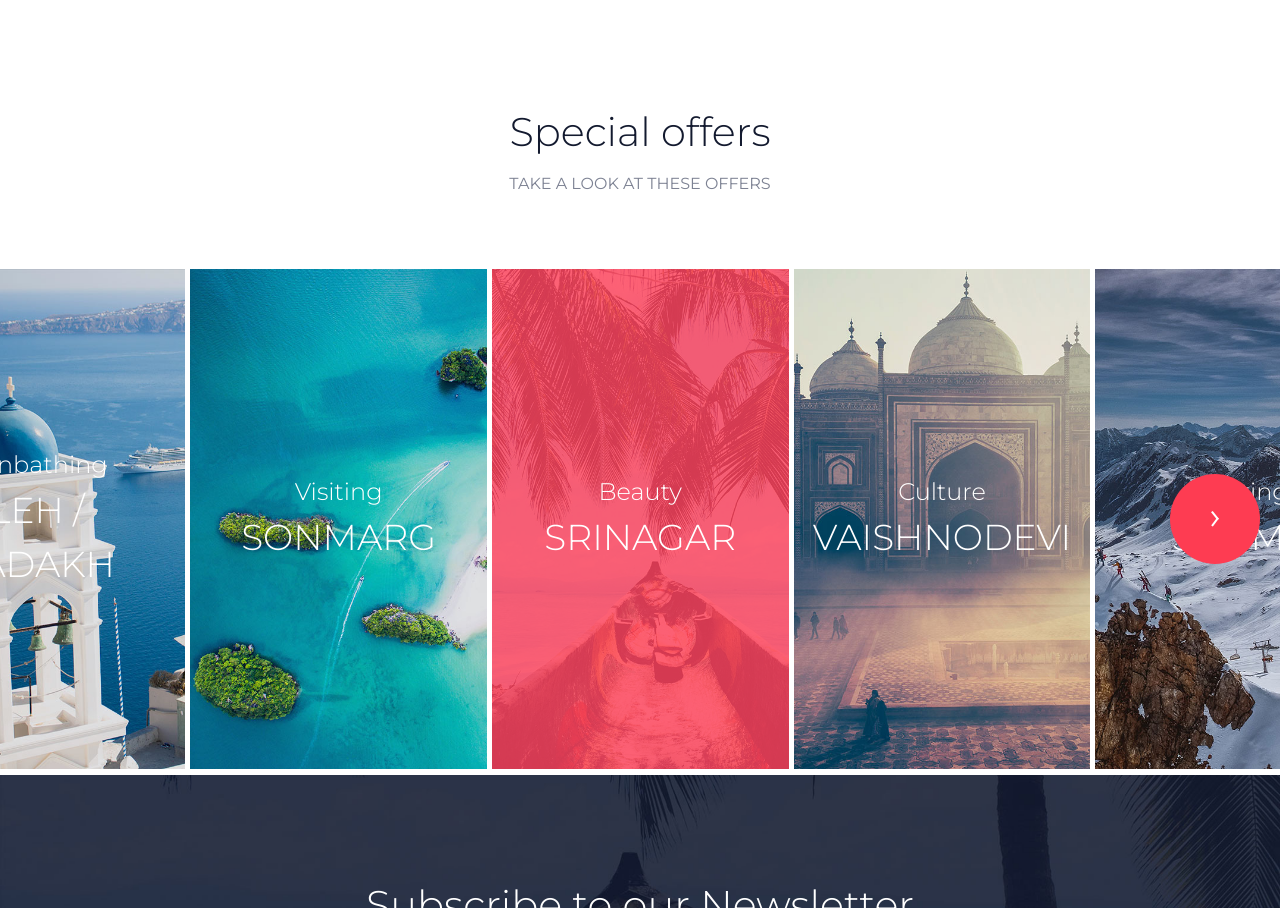
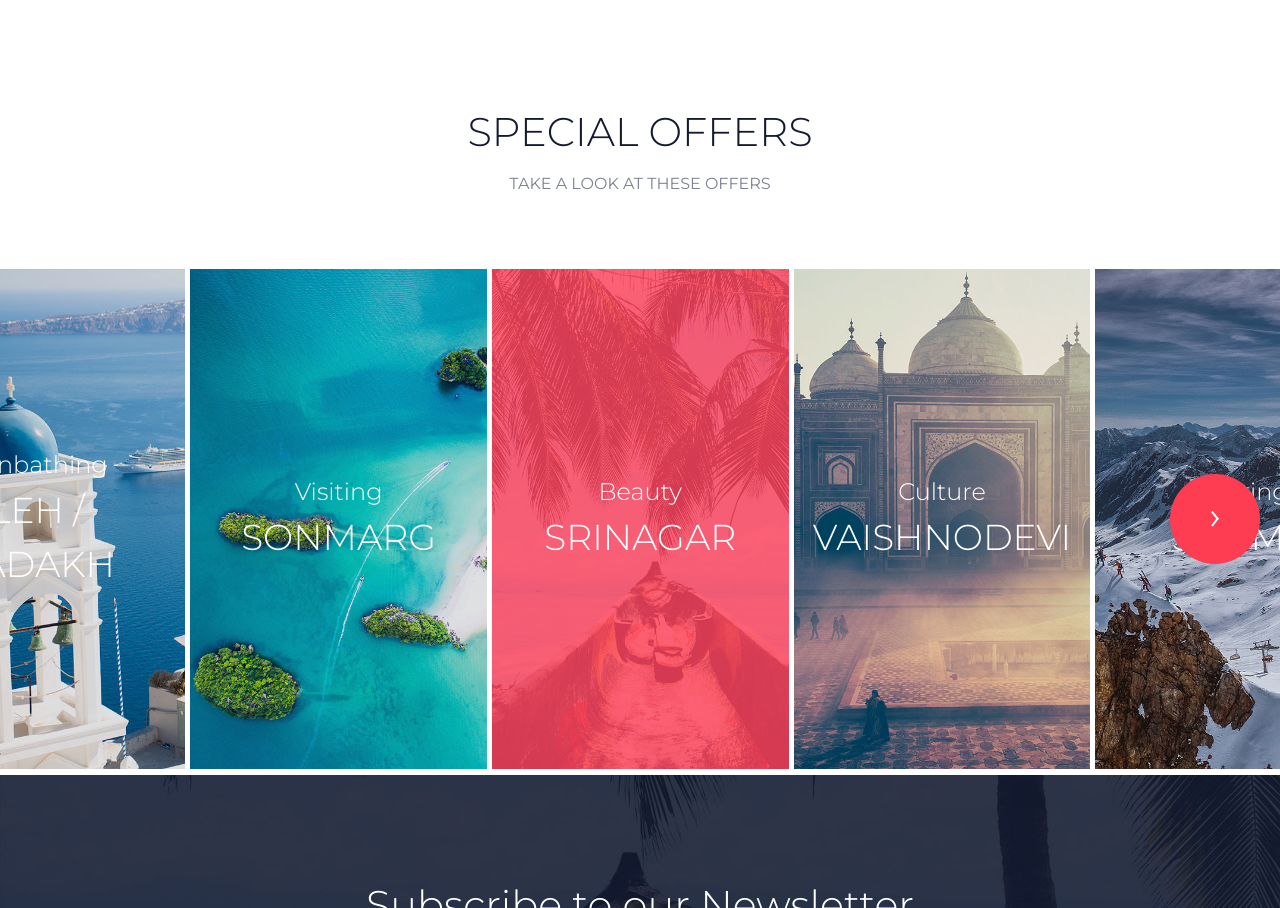
Before and after one commit to IshaPatro/jktourism.github.io, a plain HTML site: page index.html in a window 1280 px wide. Shown: the part 2789-3697 px from the top of the page. Drawn offline with Linux system fonts and the light colour scheme.

Commit message:
Update index.html

```diff
--- a/index.html
+++ b/index.html
@@ -298,7 +298,7 @@
 			<div class="row">
 				<div class="col">
 					<div class="section_title text-center">
-						<h2>Special offers</h2>
+						<h2>SPECIAL OFFERS</h2>
 						<div>take a look at these offers</div>
 					</div>
 				</div>
```
